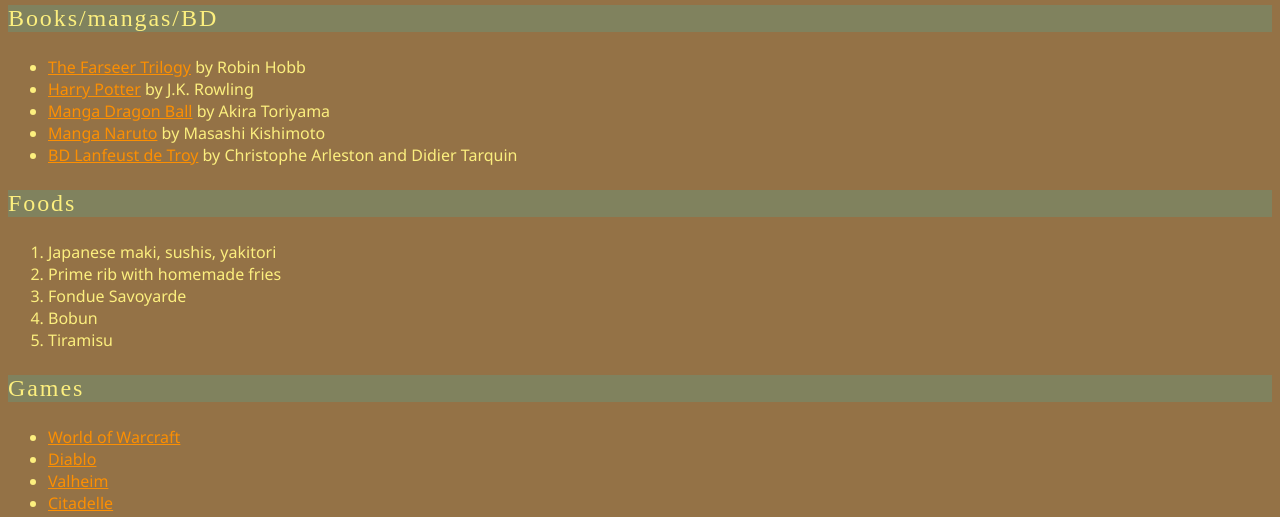
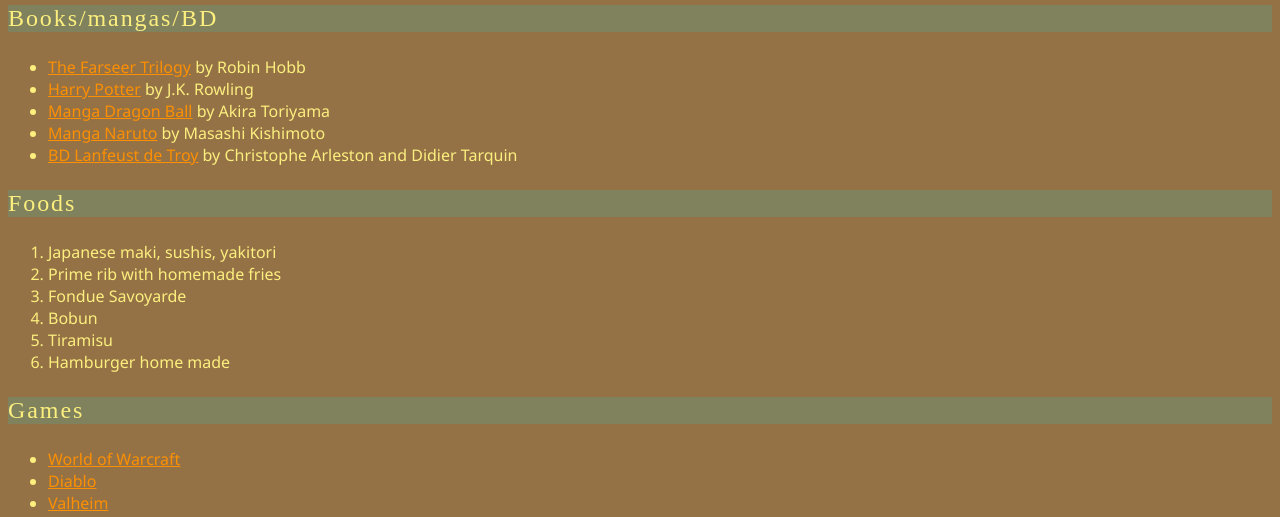
Before and after one commit to rubiklaudius/project-one, a plain HTML site: page index.html in a window 1280 px wide. Shown: the part 270-787 px from the top of the page. Drawn offline with Linux system fonts and the light colour scheme.

Commit message:
Update index.html

```diff
--- a/index.html
+++ b/index.html
@@ -28,6 +28,7 @@
         <li>Fondue Savoyarde</li>
         <li>Bobun</li>
         <li>Tiramisu</li>
+        <li>Hamburger home made</li>
         </ol>
 
         <p class="heading-list">Games</p>
```
